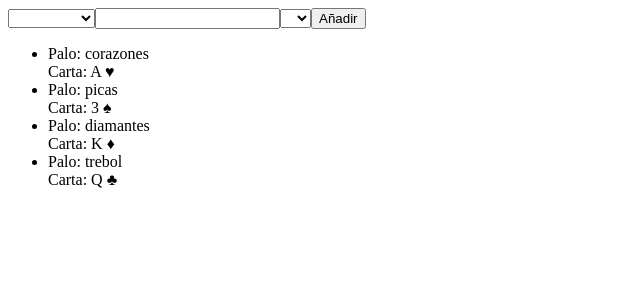
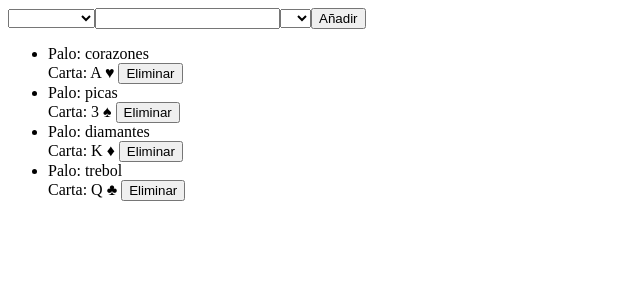
Before and after one commit to lauradillonar/angular015-directivas, an Angular app: page / in a window 1280 px wide. Shown: the top 300 px of the page, without its empty margins (0-640 px from the left). Built offline with nearby package versions, Linux system fonts and the light colour scheme.

Commit message:
Eliminando un objeto de un array y usando ngFor

```diff
--- a/src/app/app.component.html
+++ b/src/app/app.component.html
@@ -16,5 +16,6 @@
 <ul>
   <li *ngFor="let carta of cartas">
     Palo: {{ carta.palo }} <br />Carta: {{ carta.valor }} {{ carta.icono }}
+    <button (click)="eliminar(carta)">Eliminar</button>
   </li>
 </ul>
--- a/src/app/app.component.ts
+++ b/src/app/app.component.ts
@@ -1,13 +1,20 @@
 import { Component } from '@angular/core';
+
+interface Carta {
+  palo: string;
+  valor: string;
+  icono: string;
+}
 
 @Component({
   selector: 'app-root',
   templateUrl: './app.component.html',
   styleUrls: ['./app.component.css']
 })
+
 export class AppComponent {
   title = 'Directivas en Angular';
-  cartas = [
+  cartas: Carta[] = [
     {palo: 'corazones', valor: 'A', icono: '♥'},  //  &hearts;
     {palo: 'picas', valor: '3', icono: '♠'},      //  &spades;
     {palo: 'diamantes', valor: 'K', icono: '♦'},  //  &diams;
@@ -17,6 +24,16 @@ export class AppComponent {
   palo: string = '';
   valor: string = '';
   icono: string = '';
+
+
+  eliminar(carta: Carta):void{
+    const indice = this.cartas.indexOf(carta);
+
+    this.cartas.splice(indice, 1);
+    this.cartas.indexOf(carta);
+
+    console.log('Item: ' + indice + ' ha sido eliminado ' + carta);
+  }
 
   saveItem():void{
     this.cartas.push(
```
